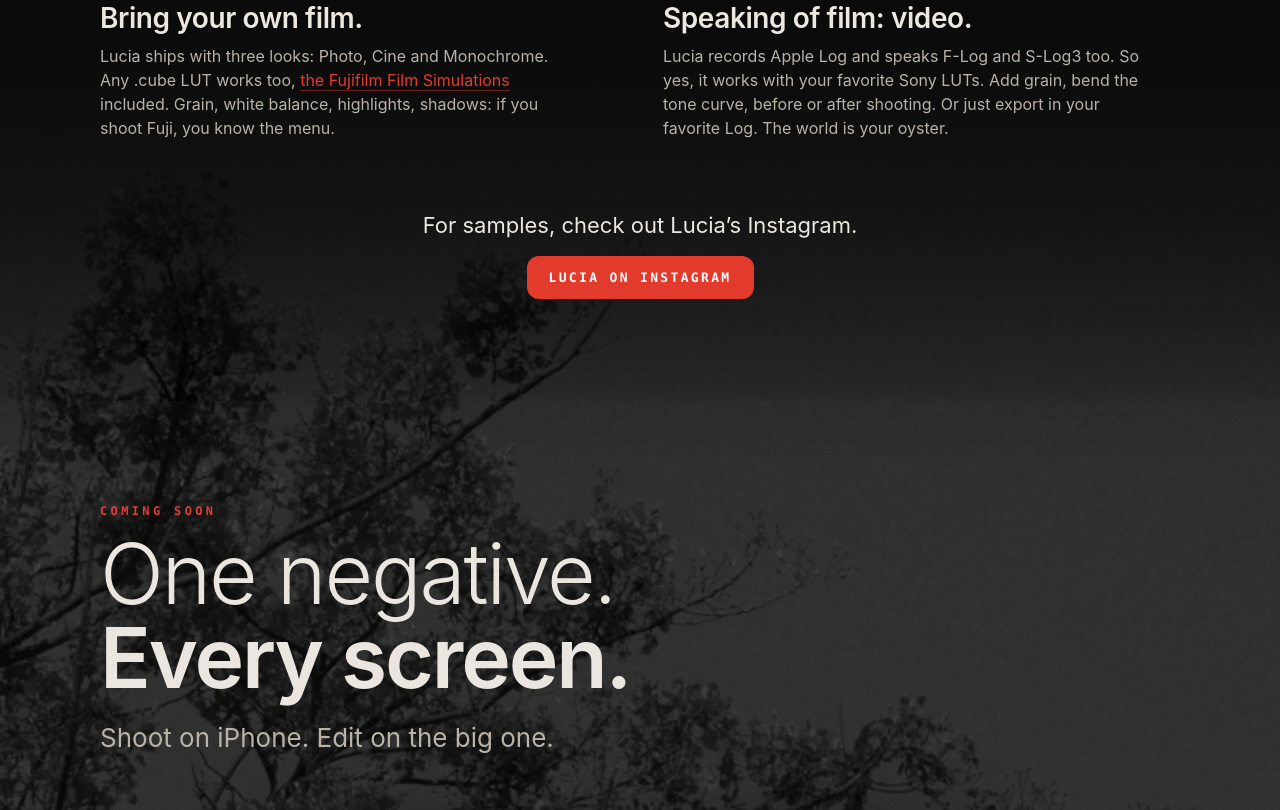
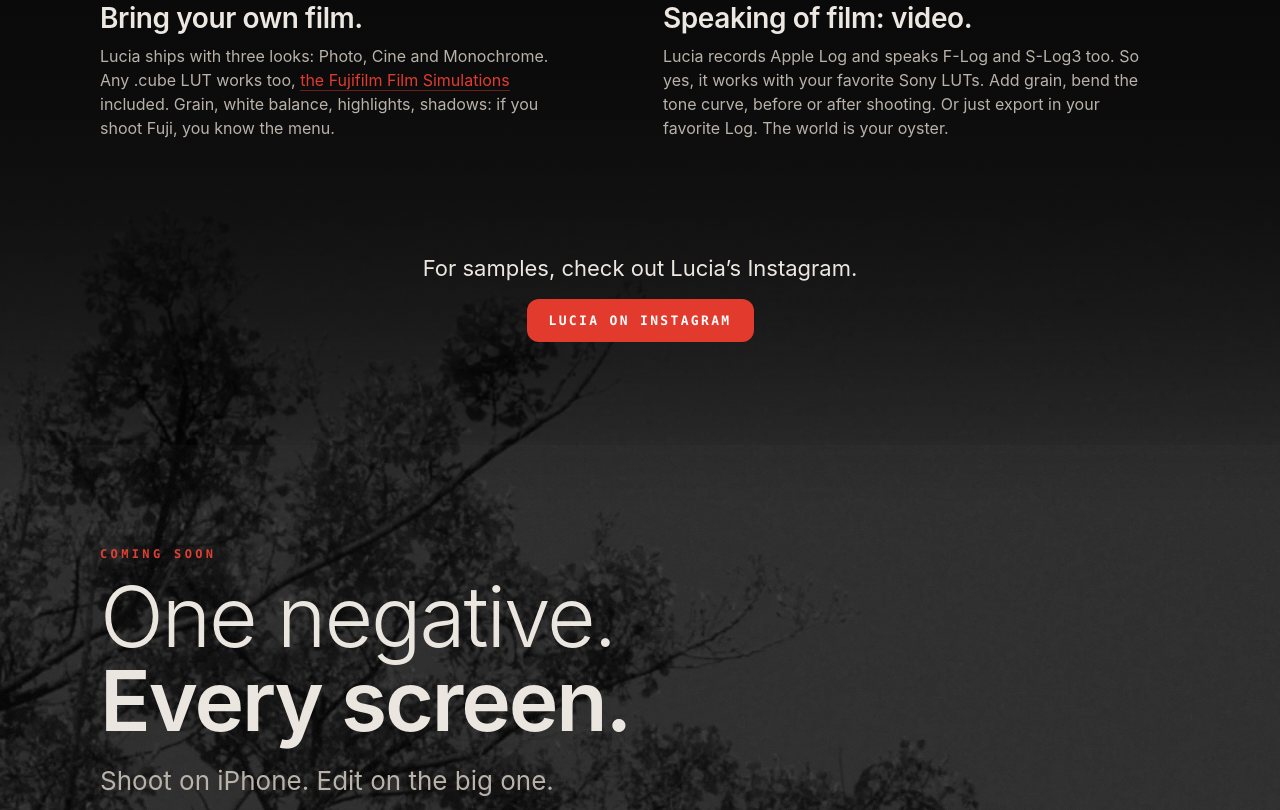
Before and after one commit to mariopalli/luciacam-site, a plain HTML site: page index.html in a window 1280 px wide. Shown: the part 941-1751 px from the top of the page. Drawn offline with Linux system fonts and the light colour scheme.

Commit message:
Instagram-Block weiter nach unten (Mario 261115): mehr Abstand zum Vierer-Block.
Co-Authored-By: Claude Fable 5.2 <noreply@anthropic.com>

```diff
--- a/index.html
+++ b/index.html
@@ -130,7 +130,7 @@
 
   /* POP-UP im Lucia-Stil: Titel gross, Hauptantwort rechts */
   button.knopf { border:0; cursor:pointer; }
-  .proben { margin-top:clamp(40px, 6vw, 72px); display:flex; flex-direction:column; align-items:center; gap:18px; text-align:center; }
+  .proben { margin-top:clamp(64px, 9vw, 120px); display:flex; flex-direction:column; align-items:center; gap:18px; text-align:center; }
   .proben p { font-size:clamp(18px, 2.2vw, 22px); color:var(--ink); text-wrap:balance; }
   .knopf.leise { background:#26262a; color:var(--ink); }
   .knopf.leise:hover { background:#303035; }
```
